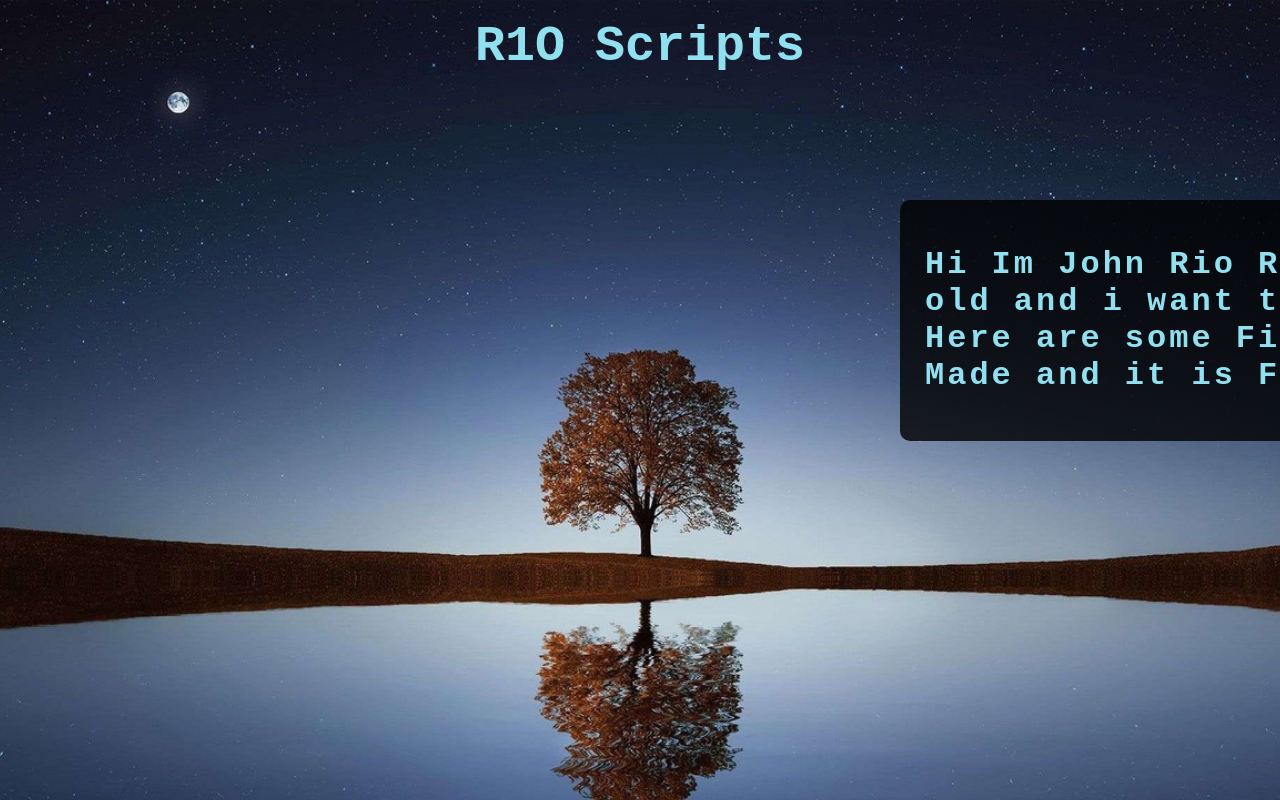
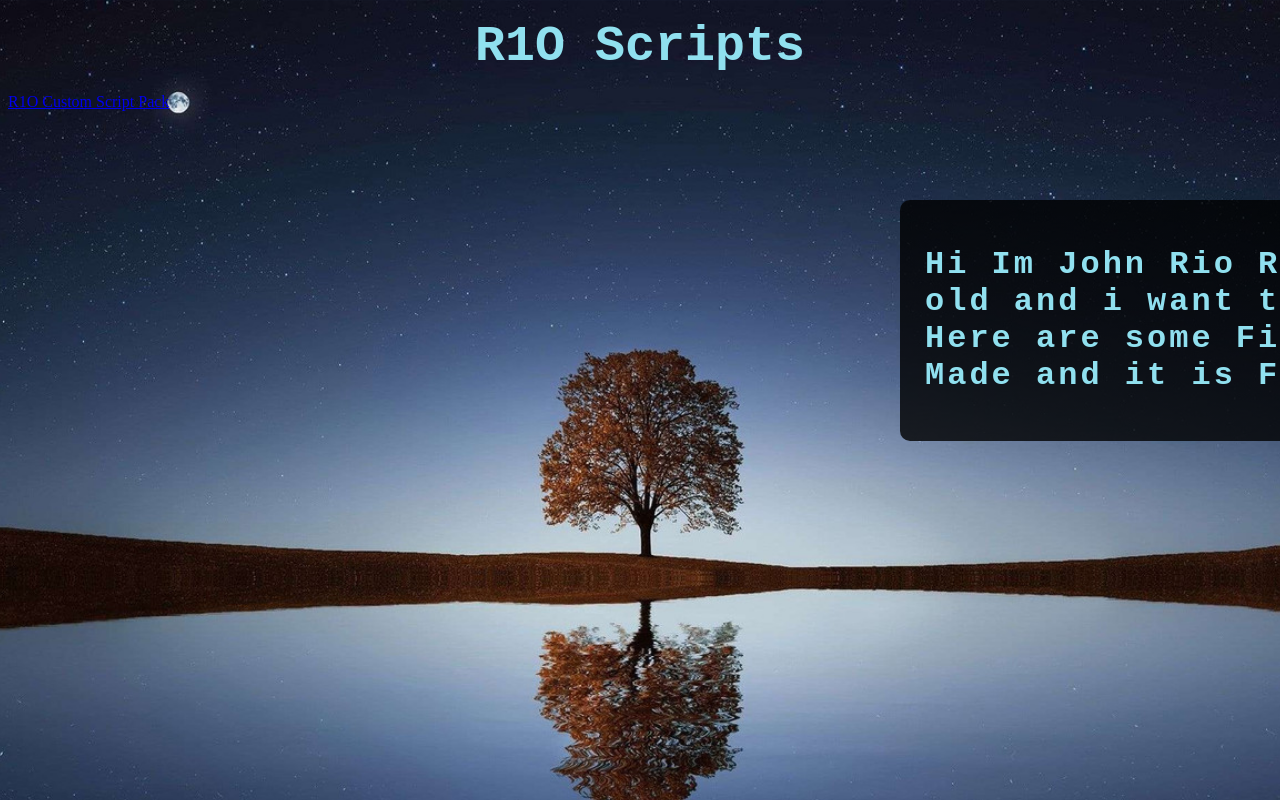
Before and after one commit to LynXScripts/download_update1, a plain HTML site: page download.html in a window 1280 px wide. Shown: the top 800 px of the page. Drawn offline with Linux system fonts and the light colour scheme.

Commit message:
Update download.html

```diff
--- a/download.html
+++ b/download.html
@@ -42,5 +42,10 @@
 				R1O Mythic_Hospital
 			</a>
 		</div>
+		<div class="pack">
+			<a href="download/r1o_pack.rar" class="packbtn" download>
+				R1O Custom Script Pack
+			</a>
+		</div>
 </body>
 </html>
```
